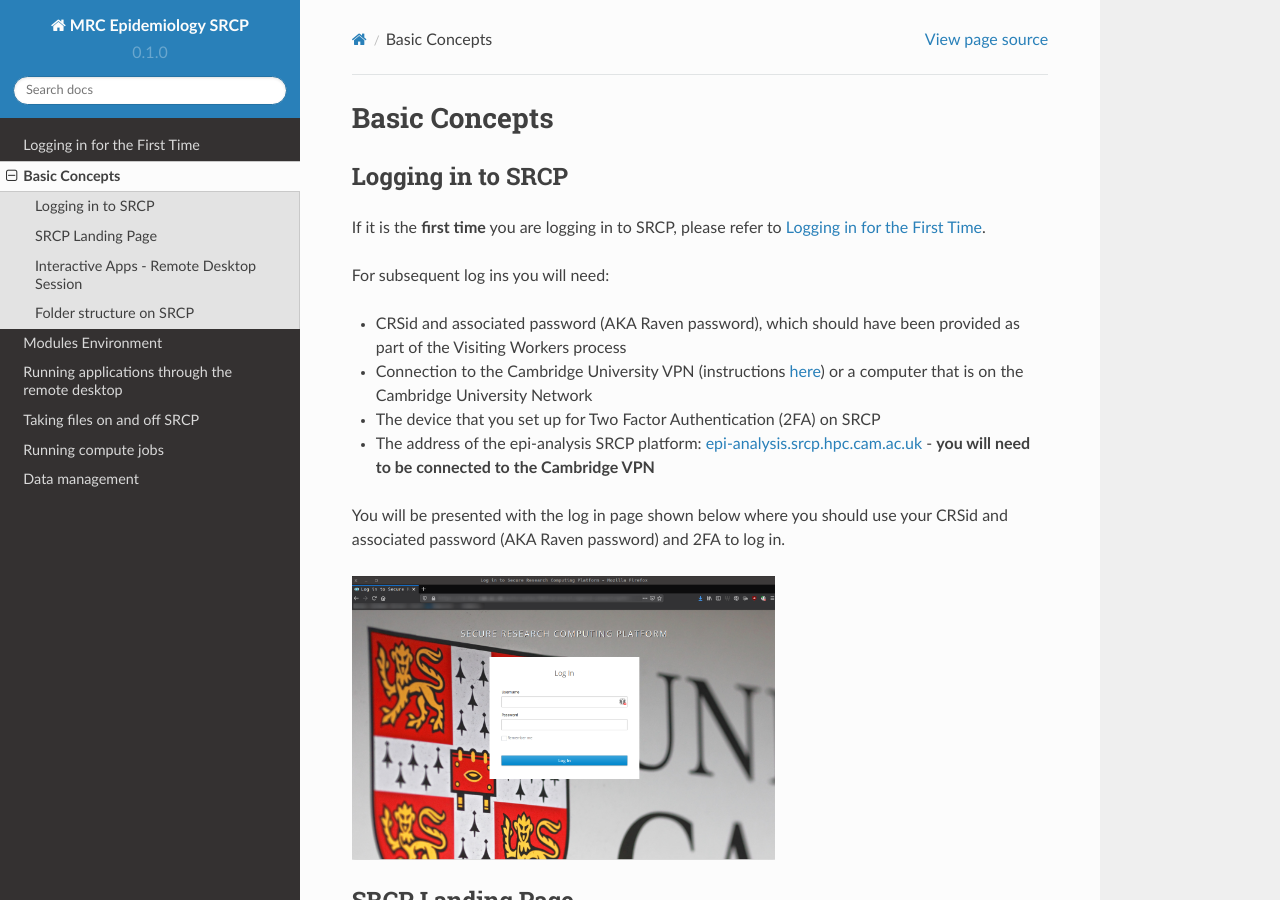
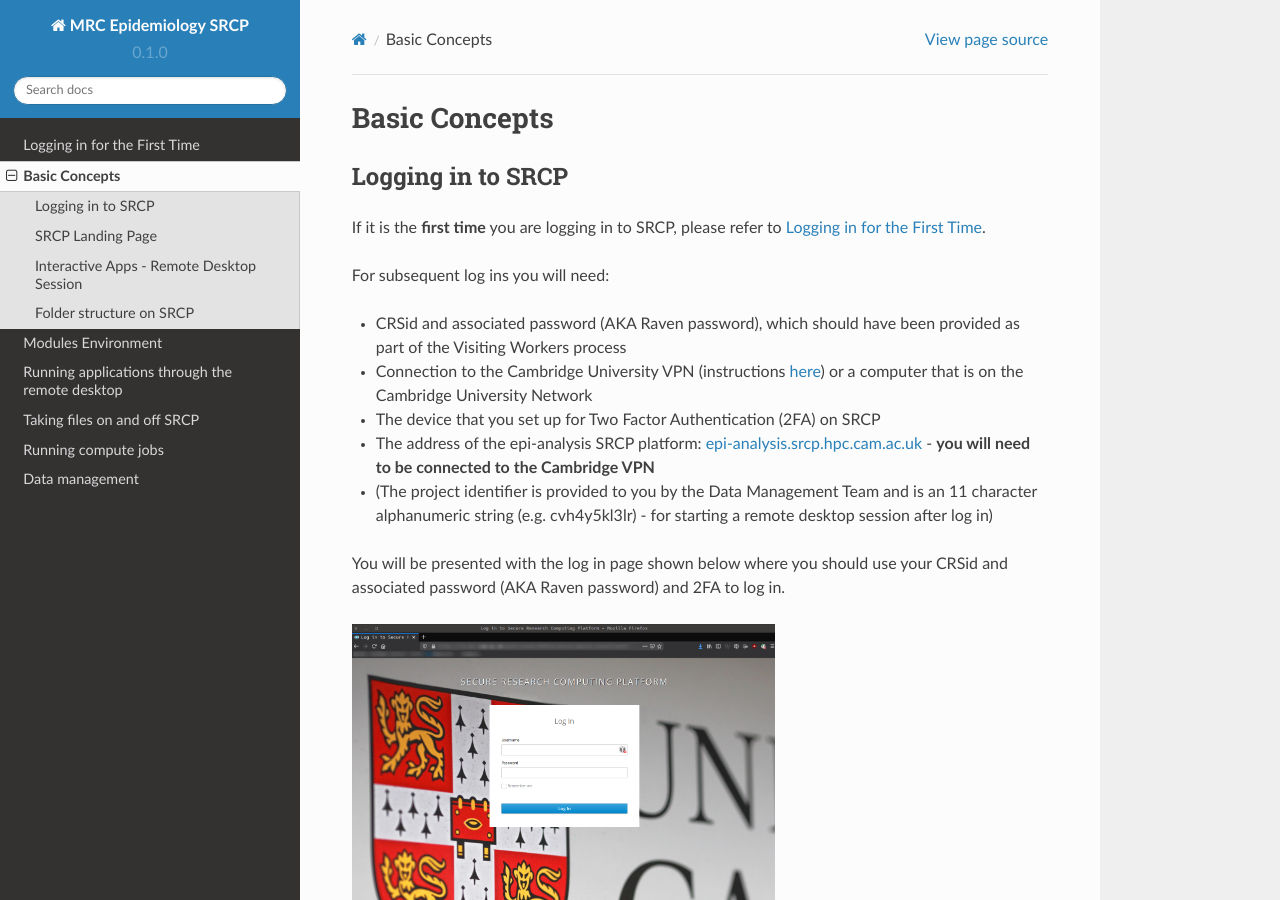
Before and after one commit to epi-analysis/SRCP_docs, a Sphinx documentation site: the page built from docs/source/01-Basic-Concepts.rst, in a window 1280 px wide and 900 px high. Built offline with Sphinx 7.4.7 and the Read the Docs theme 2.0.0, drawn with Linux system fonts in a browser that asks for light colours.

Commit message:
Update 01-Basic-Concepts.rst

```diff
--- a/docs/source/01-Basic-Concepts.rst
+++ b/docs/source/01-Basic-Concepts.rst
@@ -11,6 +11,7 @@
 -  Connection to the Cambridge University VPN (instructions `here <https://help.uis.cam.ac.uk/service/network-services/remote-access/uis-vpn>`__) or a computer that is on the Cambridge University Network
 -  The device that you set up for Two Factor Authentication (2FA) on SRCP
 -  The address of the epi-analysis SRCP platform: `epi-analysis.srcp.hpc.cam.ac.uk <https://epi-analysis.srcp.hpc.cam.ac.uk/>`__ - **you will need to be connected to the Cambridge VPN**
+-  (The project identifier is provided to you by the Data Management Team and is an 11 character alphanumeric string (e.g. cvh4y5kl3lr) - for starting a remote desktop session after log in)
 
 You will be presented with the log in page shown below where you should use your CRSid and associated password (AKA Raven password) and 2FA to log in.
 
```
